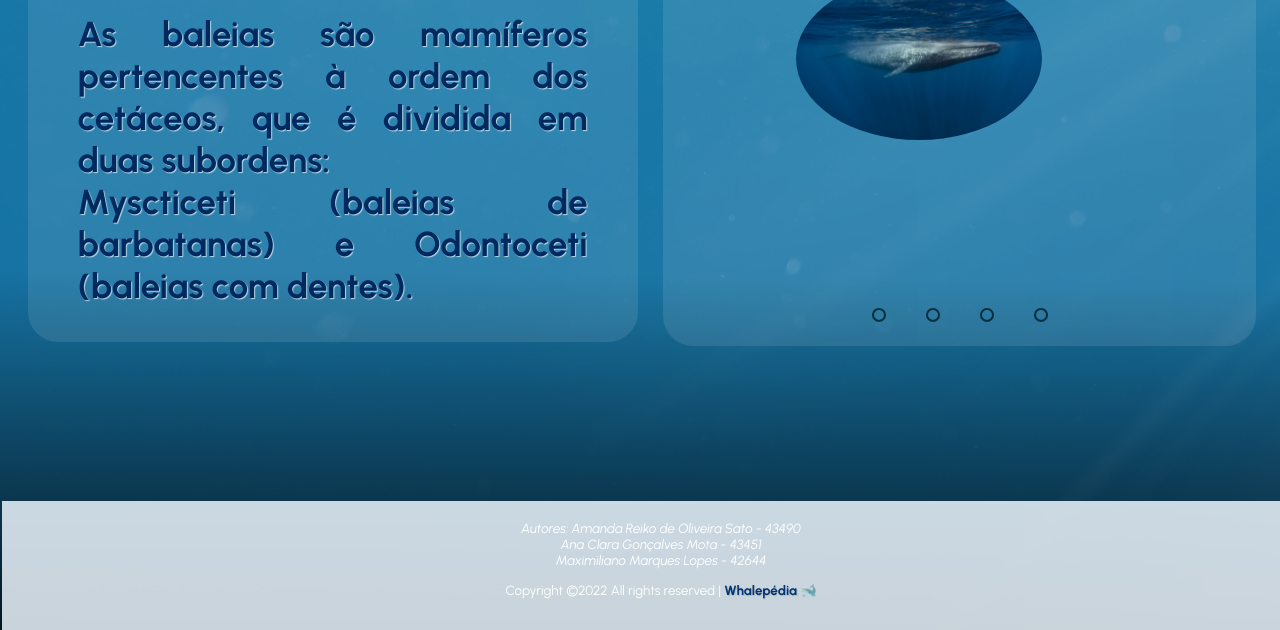
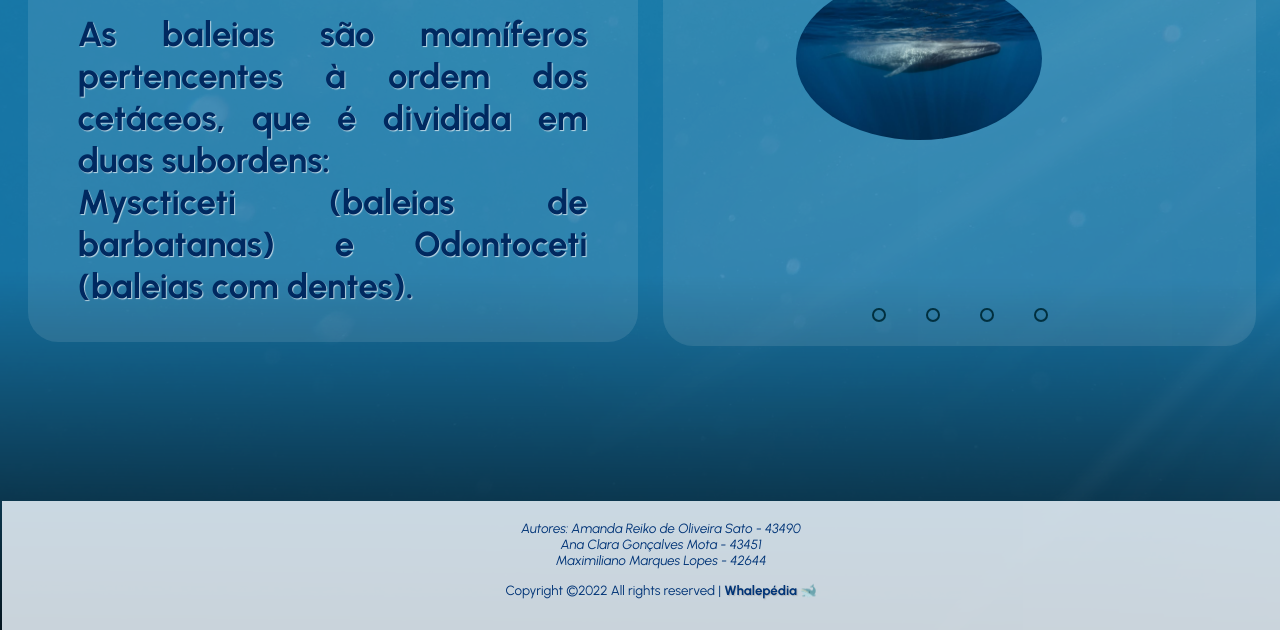
Before and after one commit to Maximiliano-Lopes/tiwm22-ti-g04, a website: page src/pages/especies.html in a window 1280 px wide. Shown: the part 370-1000 px from the top of the page. Drawn offline with Linux system fonts and the light colour scheme.

Commit message:
Altera cor do footer

```diff
--- a/src/styles/alimentacao.css
+++ b/src/styles/alimentacao.css
@@ -164,7 +164,7 @@ box-shadow: rgba(234, 234, 238, 0.35) 0px 5px 15px;;
 
   footer {
     text-align: center;
-    color: rgb(255, 255, 255);
+    color: #003477;
     font-size: smaller;
 }
 
--- a/src/styles/common.css
+++ b/src/styles/common.css
@@ -164,7 +164,7 @@ strong {
 
 footer {
     text-align: center;
-    color: rgb(255, 255, 255);
+    color: #003477;
     font-size: smaller;
 }
 
--- a/src/styles/escecies.css
+++ b/src/styles/escecies.css
@@ -150,7 +150,7 @@ strong {
 
 footer {
   text-align: center;
-  color: rgb(255, 255, 255);
+  color: #003477;
   font-size: smaller;
 }
 
```
